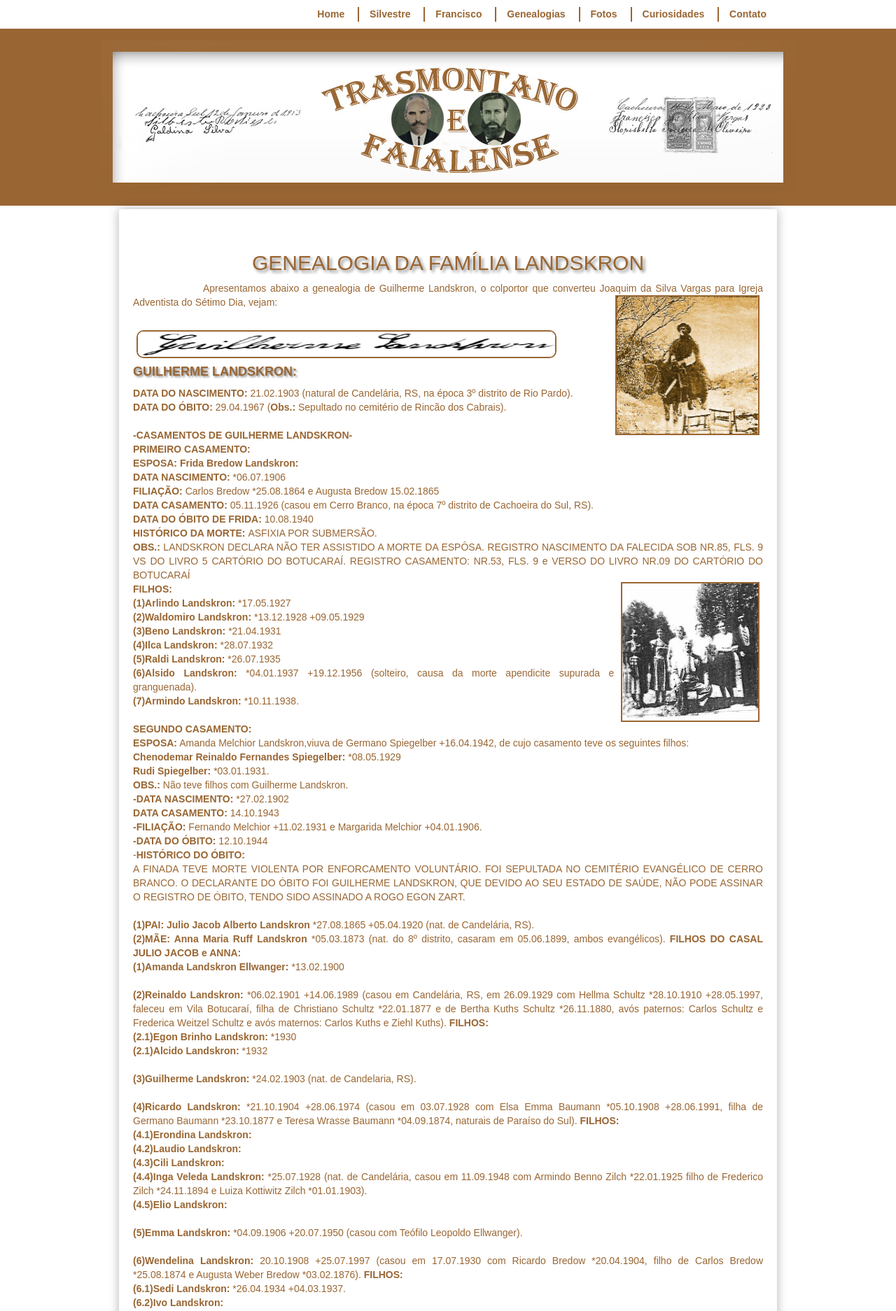
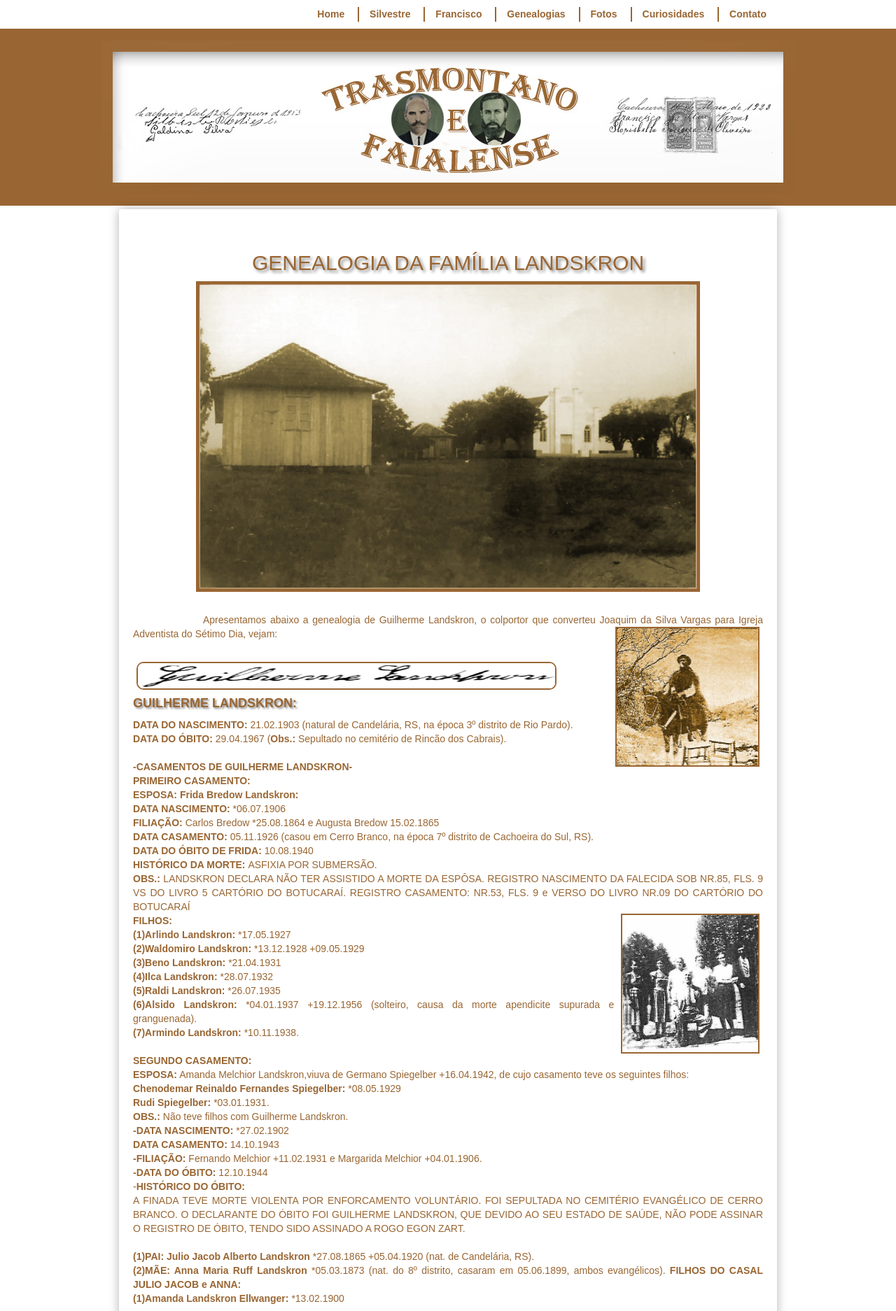
Before and after one commit to claudiovargas1955/claudiovargas1955.github.io, a Jekyll site: the page built from _pages/arvore-genealogica-de-guilherme landskron.html, in a window 1280 px wide. Shown: the top 1874 px of the page at 70% size. Built offline with Jekyll 4.4.1, drawn with Linux system fonts in a browser that asks for light colours; some web fonts are replaced.

Commit message:
Update arvore-genealogica-de-guilherme landskron.html

```diff
--- a/_pages/arvore-genealogica-de-guilherme landskron.html
+++ b/_pages/arvore-genealogica-de-guilherme landskron.html
@@ -54,9 +54,35 @@
       align: left;
      }
 
+ figure.foto-legenda { position: relative;
+                    }
+figure.foto-legenda img { width: 80%;
+                          height: 100%;
+                          margin-left:90px;
+                        }
+ figure.foto-legenda figcaption { opacity: 0;
+                                  position: absolute;
+                                  margin-left:90px;
+                                  top: 0px;
+                                  background-color: rgba(0,0,0, 0.3);
+                                  color: white;
+                                  width: 80%;
+                                  height: 100%;
+                                  padding-left: 10px;
+                                  box-sizing: border-box;
+                                  transition:opacity 1s;
+                                }
+figure.foto-legenda:hover figcaption {opacity: 5;
+                                     }
+
 </style>
 
 <h2>GENEALOGIA DA FAMÍLIA LANDSKRON</h2>
+<figure class="foto-legenda">
+<img class="esq2" style="float:center"; src="/images/IASD-Bosque.jpg" class="img-responsive" width="770px"  height="360px" align="center" title="";/><figcaption>
+<h2>Igreja Adventista do Bosque em 1938<br><br></h2>
+-Escola primária  </figure><br>
+
 <p><p style="text-indent:100px";/>Apresentamos abaixo a genealogia de Guilherme Landskron, o colportor que converteu Joaquim da Silva
 Vargas para Igreja Adventista do Sétimo Dia, vejam:<img class="dir" style="float:right"; src="/images/landskron.jpg" height="200px";
 title="Landskron";/>
```
